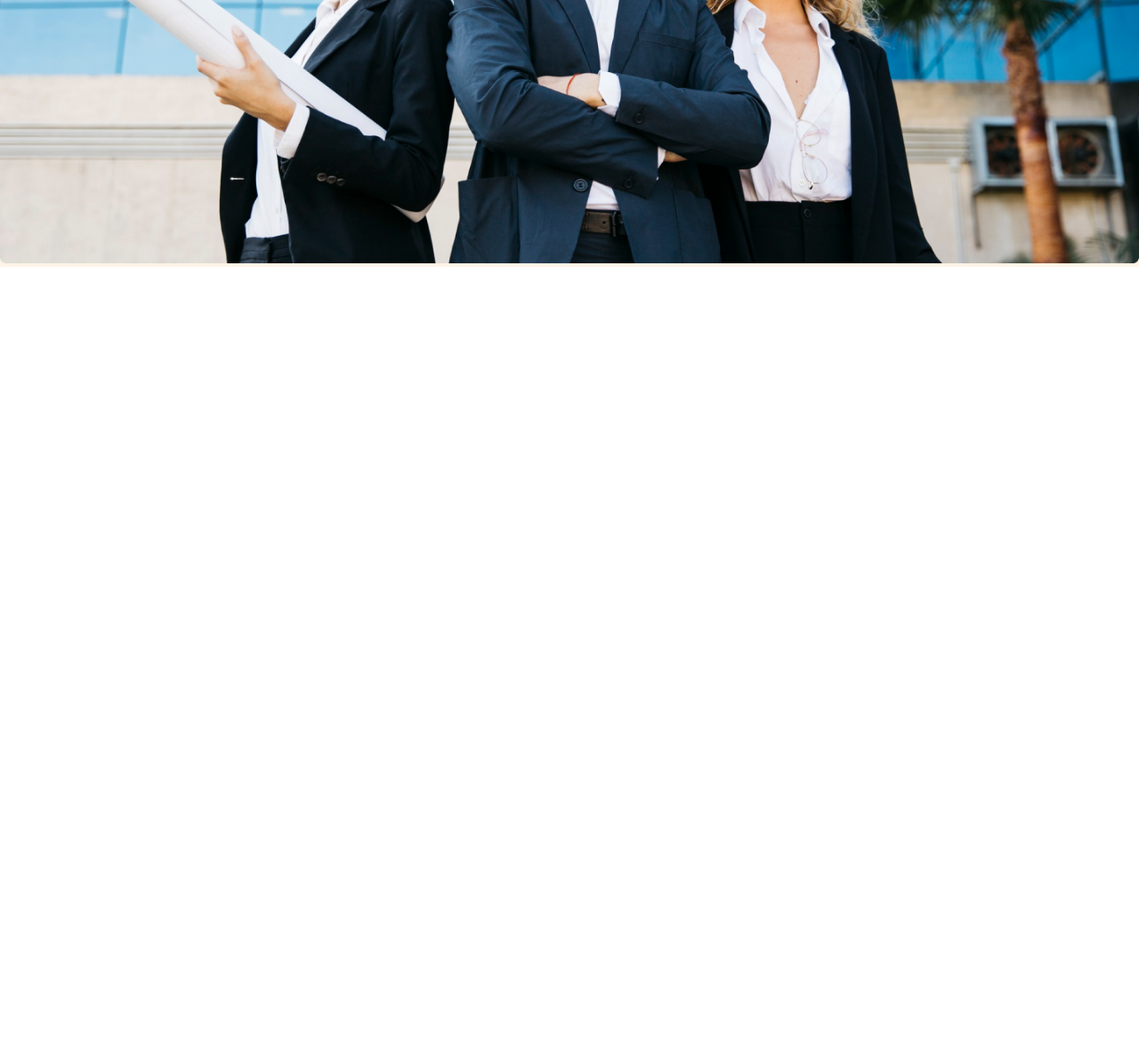
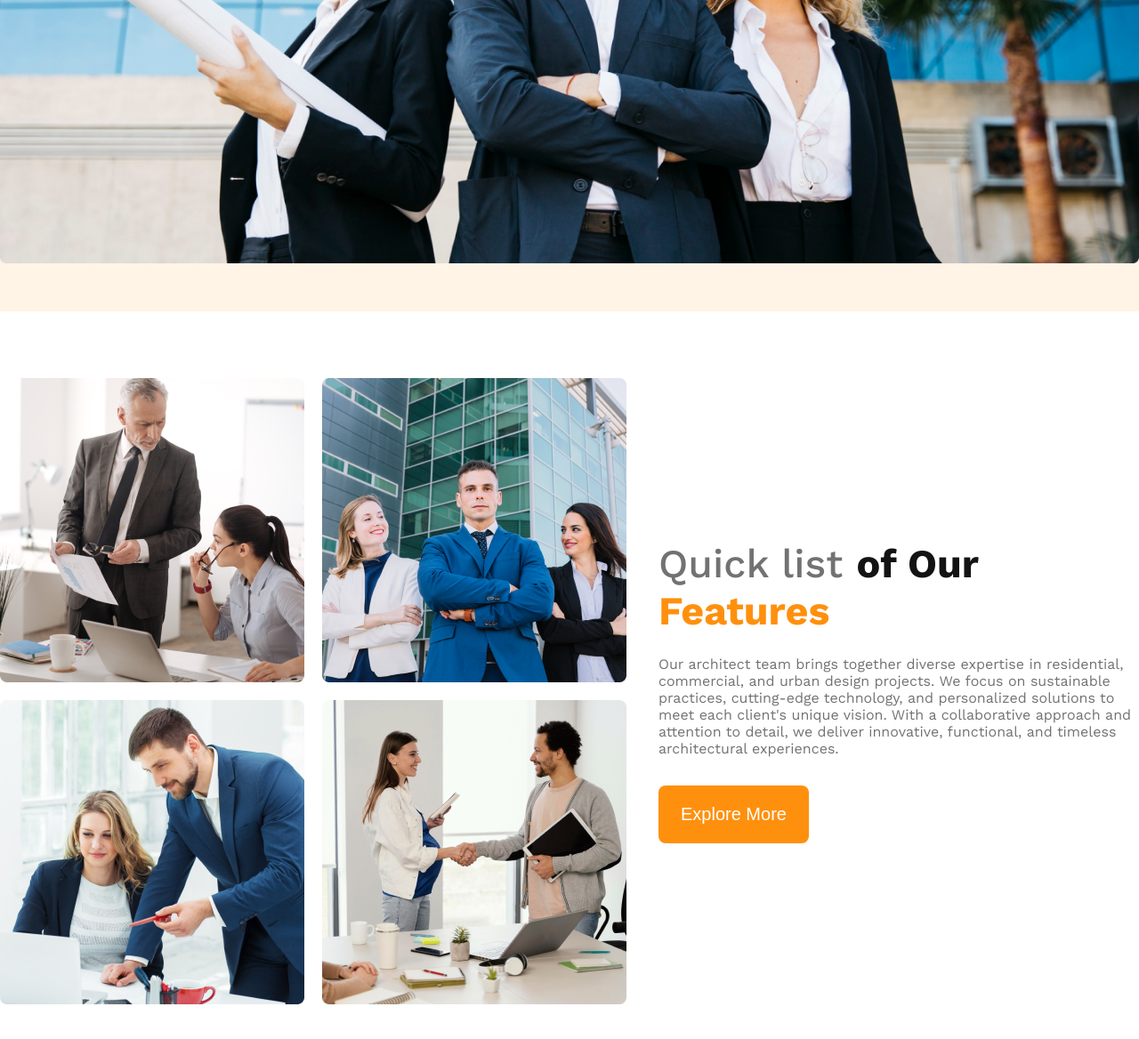
Before and after one commit to Tahmid2629/ph-architect-web, a plain HTML site: page index.html in a window 1280 px wide. Shown: the part 898-2066 px from the top of the page at 89% size. Before the commit the page ends 1198 px from the top, so only its background shows below. Drawn offline with nearby package versions, Linux system fonts and the light colour scheme.

Commit message:
Added quick feature section with responsive

```diff
--- a/css_style/style.css
+++ b/css_style/style.css
@@ -37,7 +37,7 @@ header{
     font-weight: 700;
 }
 .nav-lists{
-    gap: 50px;
+    gap: 30px;
 }
 .nav-list{
     list-style-type: none;
@@ -73,9 +73,43 @@ header{
 .header-image{
     max-width: 1440px;
     margin: 0px auto;
+    padding-bottom: 50px;
 }
 .banner-image{
     width: 100%;
+}
+
+/* Quick feature Section Style */
+.quick-feature{
+    max-width: 1350px;
+    margin: 75px auto;
+    justify-content: space-between;
+    align-items: center;
+}
+.team-images{
+    display: grid;
+    grid-template-columns: repeat(2, 1fr);
+    gap: 20px;
+}
+.team-content{
+    max-width: 540px;
+}
+.team-title{
+    font-size: 2.8rem;
+    margin-bottom: 24px;
+}
+#quick-list{
+    font-weight: 500;
+}
+#team-title-mid{
+    font-weight: 700;
+}
+#feature{
+    font-weight: 700;
+    color: rgba(255, 144, 14, 1);
+}
+.team-description{
+    margin-bottom: 32px;
 }
 
 /* Responsive style for small devices */
@@ -84,7 +118,8 @@ header{
     .arch-logo{
         margin-bottom: 30px;
     }
-    .nav-title{
+    .nav-title ,
+    .quick-feature{
         flex-direction: column;
     }
     .nav-lists{
@@ -92,6 +127,16 @@ header{
         padding: 0px ;
     }
     .header-content{
-        margin-top: 50px;
+        margin-top: 55px;
     }
+    .quick-feature{
+        flex-direction: column-reverse;
+    }
+    .team-content{
+        margin-bottom: 30px;
+    }
+    .team-images{
+        grid-template-columns: repeat(1, 1fr);
+    }
+
 }
--- a/index.html
+++ b/index.html
@@ -35,5 +35,23 @@
             <img class="banner-image" src="images/banner.png" alt="image of 3 architects">
         </div>
     </header>
+    <main>
+        <section class="quick-feature display-flex">
+            <div class="team-images">
+                <img class="team-image" src="images/team1.png" alt="">
+                <img class="team-image" src="images/team2.png" alt="">
+                <img class="team-image" src="images/team3.png" alt="">
+                <img class="team-image" src="images/team4.png" alt="">
+            </div>
+            <div class="team-content">
+                <p class="team-title"> <span id="quick-list" class="dark03">Quick list</span> <span id="team-title-mid" class="dark01">of Our</span> <span id="feature">Features</span></p>
+                <p class="team-description dark03">Our architect team brings together diverse expertise in residential, commercial, and urban design projects.
+                    We focus on sustainable practices, cutting-edge technology, and personalized solutions to meet each client's unique vision.
+                    With a collaborative approach and attention to detail, we deliver innovative, functional, and timeless architectural experiences.</p>
+                <button class="btn-primary">Explore More</button>
+            </div>
+
+        </section>
+    </main>
 </body>
 </html>
```
